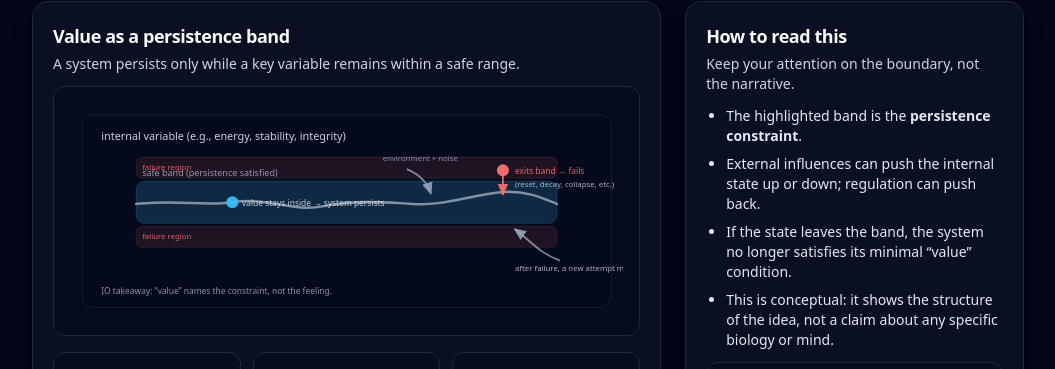
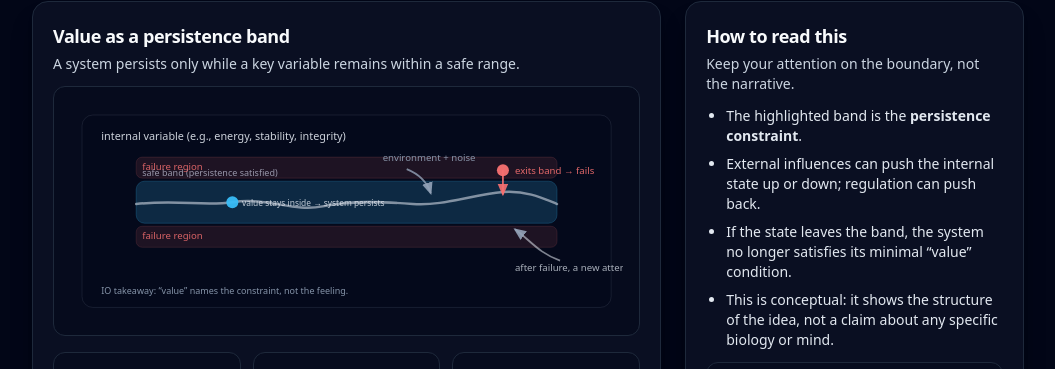
Before and after one commit to MindsEye69/information-ontology-site, a Next.js app: page /simulations/value in a window 1280 px wide. Shown: the part 562-931 px from the top of the page, without its empty margins (112-1167 px from the left). Built offline with nearby package versions, Linux system fonts and the light colour scheme.

Commit message:
Final polish Simulations area

```diff
--- a/components/sims/AwarenessHomeostasisToy.tsx
+++ b/components/sims/AwarenessHomeostasisToy.tsx
@@ -27,8 +27,8 @@ function idx(x: number, y: number, N: number) {
 
 function Tip(props: { text: string }) {
   return (
-    <span className="group relative inline-flex cursor-help select-none items-center">
-      <span className="ml-1 inline-flex h-4 w-4 items-center justify-center rounded-full border border-white/20 text-[10px] text-slate-200">
+    <span className="group relative inline-flex cursor-pointer select-none items-center">
+      <span className="ml-1 inline-flex h-4 w-4 select-none cursor-pointer items-center justify-center rounded-full border border-white/20 text-[10px] text-slate-200">
         i
       </span>
       <span className="pointer-events-none absolute left-1/2 top-full z-50 mt-2 w-72 -translate-x-1/2 rounded-xl border border-white/10 bg-black/90 p-3 text-xs text-slate-200 opacity-0 shadow-xl transition group-hover:opacity-100">
--- a/components/sims/AwarenessLoopToy.tsx
+++ b/components/sims/AwarenessLoopToy.tsx
@@ -245,7 +245,7 @@ function Control(props: {
 function Tip({ text }: { text: string }) {
   return (
     <span
-      className="inline-flex h-4 w-4 items-center justify-center rounded-full border border-white/10 bg-white/5 text-[10px] text-slate-200"
+      className="inline-flex h-4 w-4 select-none cursor-pointer items-center justify-center rounded-full border border-white/10 bg-white/5 text-[10px] text-slate-200"
       title={text}
       aria-label={text}
     >
--- a/components/sims/DifferenceEngine.tsx
+++ b/components/sims/DifferenceEngine.tsx
@@ -342,7 +342,7 @@ function Control(props: {
 function Tip({ text }: { text: string }) {
   return (
     <span
-      className="inline-flex h-4 w-4 items-center justify-center rounded-full border border-white/10 bg-white/5 text-[10px] text-slate-200"
+      className="inline-flex h-4 w-4 select-none cursor-pointer items-center justify-center rounded-full border border-white/10 bg-white/5 text-[10px] text-slate-200"
       title={text}
       aria-label={text}
     >
--- a/components/sims/InformationStabilityEngine.tsx
+++ b/components/sims/InformationStabilityEngine.tsx
@@ -587,7 +587,7 @@ function Range(props: {
 function Tip({ text }: { text: string }) {
   return (
     <span
-      className="inline-flex h-4 w-4 items-center justify-center rounded-full border border-white/10 bg-white/5 text-[10px] text-slate-200"
+      className="inline-flex h-4 w-4 select-none cursor-pointer items-center justify-center rounded-full border border-white/10 bg-white/5 text-[10px] text-slate-200"
       title={text}
       aria-label={text}
     >
--- a/components/sims/RelationFieldEngine.tsx
+++ b/components/sims/RelationFieldEngine.tsx
@@ -534,7 +534,7 @@ function Range(props: {
 function Tip({ text }: { text: string }) {
   return (
     <span
-      className="inline-flex h-4 w-4 items-center justify-center rounded-full border border-white/10 bg-white/5 text-[10px] text-slate-200"
+      className="inline-flex h-4 w-4 select-none cursor-pointer items-center justify-center rounded-full border border-white/10 bg-white/5 text-[10px] text-slate-200"
       title={text}
       aria-label={text}
     >
--- a/components/sims/ValueConstraintDiagram.tsx
+++ b/components/sims/ValueConstraintDiagram.tsx
@@ -43,10 +43,10 @@ export default function ValueConstraintDiagram() {
               {/* Dangerous zones */}
               <rect x="110" y="90" width="700" height="35" rx="10" fill="rgba(248,113,113,0.10)" stroke="rgba(248,113,113,0.22)" />
               <rect x="110" y="205" width="700" height="35" rx="10" fill="rgba(248,113,113,0.10)" stroke="rgba(248,113,113,0.22)" />
-              <text x="120" y="112" fill="rgba(248,113,113,0.85)" fontSize="13" fontFamily="ui-sans-serif, system-ui">
+              <text x="120" y="112" fill="rgba(248,113,113,0.85)" fontSize="16" fontFamily="ui-sans-serif, system-ui">
                 failure region
               </text>
-              <text x="120" y="227" fill="rgba(248,113,113,0.85)" fontSize="13" fontFamily="ui-sans-serif, system-ui">
+              <text x="120" y="227" fill="rgba(248,113,113,0.85)" fontSize="16" fontFamily="ui-sans-serif, system-ui">
                 failure region
               </text>
 
@@ -82,7 +82,7 @@ export default function ValueConstraintDiagram() {
                 strokeWidth="3"
                 markerEnd="url(#arrow)"
               />
-              <text x="520" y="96" fill="rgba(148,163,184,0.9)" fontSize="13" fontFamily="ui-sans-serif, system-ui">
+              <text x="520" y="96" fill="rgba(148,163,184,0.9)" fontSize="16" fontFamily="ui-sans-serif, system-ui">
                 environment + noise
               </text>
 
@@ -95,11 +95,8 @@ export default function ValueConstraintDiagram() {
                 strokeWidth="3"
                 markerEnd="url(#arrowRed)"
               />
-              <text x="740" y="118" fill="rgba(248,113,113,0.9)" fontSize="14" fontFamily="ui-sans-serif, system-ui">
+              <text x="740" y="118" fill="rgba(248,113,113,0.9)" fontSize="16" fontFamily="ui-sans-serif, system-ui">
                 exits band → fails
-              </text>
-              <text x="740" y="140" fill="rgba(226,232,240,0.75)" fontSize="13" fontFamily="ui-sans-serif, system-ui">
-                (reset, decay, collapse, etc.)
               </text>
 
               {/* Reset arrow back into band */}
@@ -110,12 +107,12 @@ export default function ValueConstraintDiagram() {
                 strokeWidth="3"
                 markerEnd="url(#arrow)"
               />
-              <text x="740" y="280" fill="rgba(226,232,240,0.75)" fontSize="13" fontFamily="ui-sans-serif, system-ui">
+              <text x="740" y="280" fill="rgba(226,232,240,0.75)" fontSize="16" fontFamily="ui-sans-serif, system-ui">
                 after failure, a new attempt may start
               </text>
 
               {/* Caption */}
-              <text x="52" y="318" fill="rgba(148,163,184,0.9)" fontSize="14" fontFamily="ui-sans-serif, system-ui">
+              <text x="52" y="318" fill="rgba(148,163,184,0.9)" fontSize="15" fontFamily="ui-sans-serif, system-ui">
                 IO takeaway: “value” names the constraint, not the feeling.
               </text>
             </svg>
```
